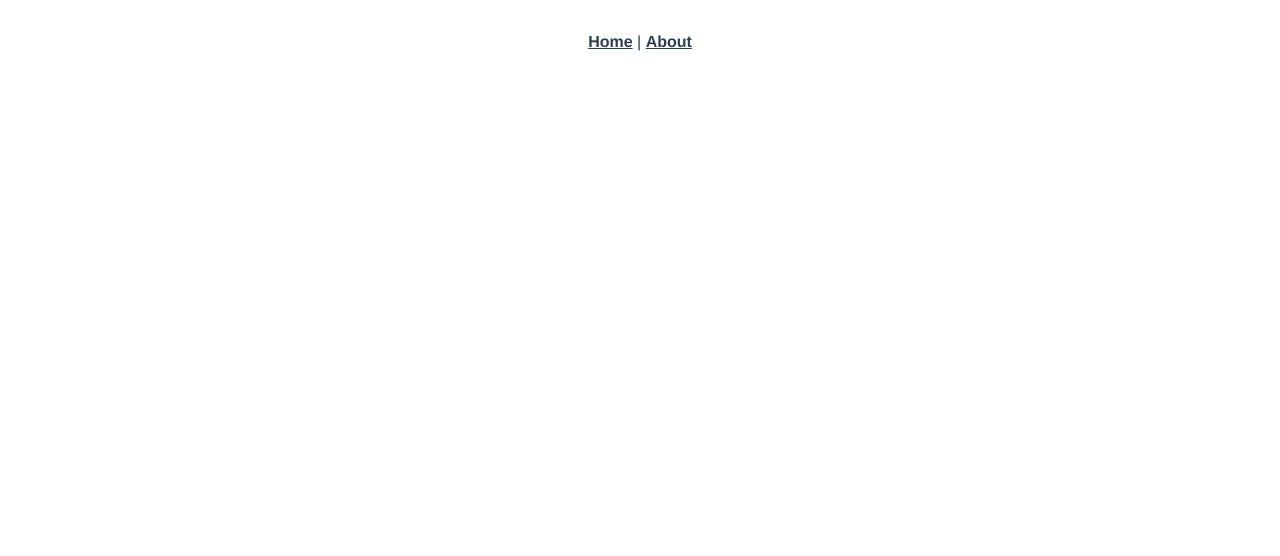
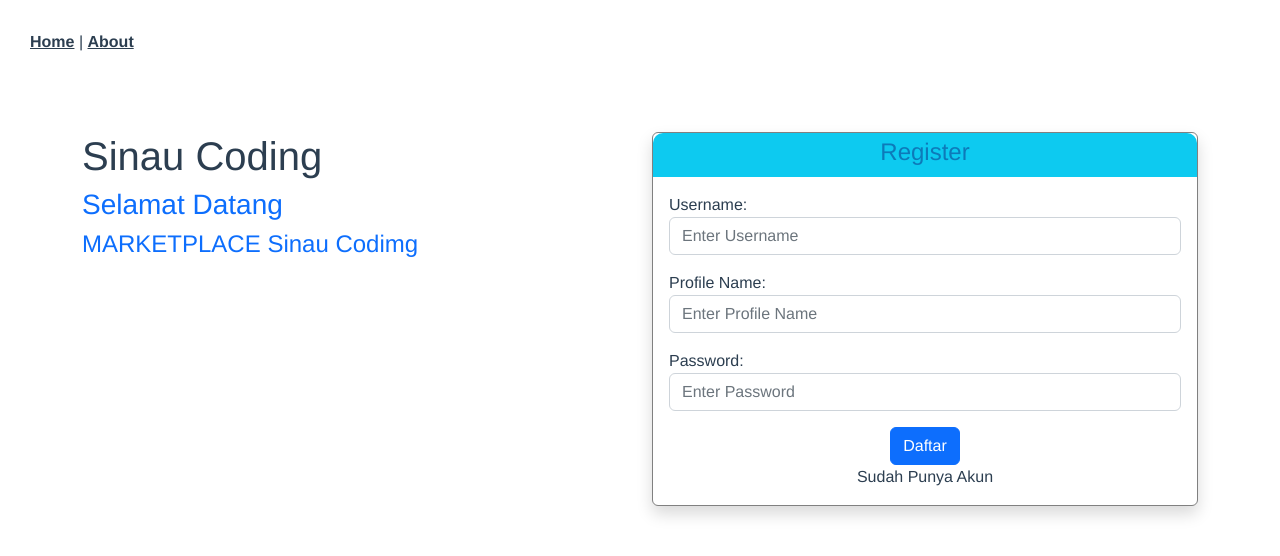
Before and after one commit to mkurniaiqbal/mini-project-sinau-coding, a Vue app: page /register in a window 1280 px wide. Shown: the top 556 px of the page. Built offline with nearby package versions, Linux system fonts and the light colour scheme.

Commit message:
Add Section Register

```diff
--- a/package.json
+++ b/package.json
@@ -7,6 +7,7 @@
     "build": "vue-cli-service build"
   },
   "dependencies": {
+    "axios": "^1.0.0",
     "bootstrap": "^5.2.2",
     "bootstrap-vue": "^2.22.0",
     "core-js": "^3.8.3",
--- a/src/App.vue
+++ b/src/App.vue
@@ -4,7 +4,7 @@
       <router-link to="/">Home</router-link> |
       <router-link to="/about">About</router-link>
     </nav>
-    <router-view/>
+    <router-view />
   </div>
 </template>
 
@@ -13,7 +13,7 @@
   font-family: Avenir, Helvetica, Arial, sans-serif;
   -webkit-font-smoothing: antialiased;
   -moz-osx-font-smoothing: grayscale;
-  text-align: center;
+  // text-align: center;
   color: #2c3e50;
 }
 
--- /dev/null
+++ b/src/components/FormRegister.vue
@@ -0,0 +1,111 @@
+<template>
+    <div class="m-auto mt-5 container">
+        <div class="row">
+            <b-col class="header-login primary">
+                <h1>Sinau Coding</h1>
+                <h3 class="text-primary">Selamat Datang</h3>
+                <h4 class="text-primary"><span style="text-transform: uppercase;"> Marketplace</span> Sinau Codimg</h4>
+            </b-col>
+
+            <b-col>
+                <div class="form-login shadow  bg-white rounded">
+                    <div class="header-form-login bg-info mb-3">
+                        <h4>Register</h4>
+                    </div>
+                    <div class="body-form-login ps-3 pe-3">
+                        <!-- <b-card border-variant="primary" header="Register" header-border-variant="primary"></b-card> -->
+
+                        <b-form @submit="onSubmit" @reset="onReset" v-if="show">
+                            <b-form-group id="input-group-1" label="Username:" label-for="input-1" class="mb-3">
+                                <b-form-input id="input-1" v-model="form.username" placeholder="Enter Username"
+                                    required>
+                                </b-form-input>
+                            </b-form-group>
+                            <b-form-group id="input-group-2" label="Profile Name:" label-for="input-2" class="mb-3">
+                                <b-form-input id="input-2" v-model="form.profileName" placeholder="Enter Profile Name"
+                                    required>
+                                </b-form-input>
+                            </b-form-group>
+
+                            <b-form-group class="mb-3" id="input-group-4" label="Password:" label-for="input-4">
+                                <b-form-input id="input-4" type="password" v-model="form.password"
+                                    placeholder="Enter Password" required></b-form-input>
+                            </b-form-group>
+
+                            <div class="tes">
+                                <b-button type="submit" variant="primary">Daftar</b-button>
+                                <router-link to="/" class="navbar-brand">
+                                    <p>Sudah Punya Akun</p>
+                                </router-link>
+                            </div>
+                        </b-form>
+                    </div>
+
+
+                </div>
+            </b-col>
+
+        </div>
+    </div>
+</template>
+<script>
+import axios from "axios";
+export default {
+    data() {
+        return {
+            form: {
+                username: "",
+                password: "",
+                profileName: "",
+            },
+            show: true,
+        };
+    },
+    methods: {
+        async onSubmit(event) {
+            event.preventDefault();
+            try {
+                const data = await axios.post(
+                    "http://localhost:8080/auth/register",
+                    this.form
+                );
+                alert("data berhasil di buat");
+                console.log("ini register", data);
+                this.onReset(event);
+            } catch (error) {
+                console.log("ini register gagal", error);
+                alert("data gagal di buat");
+            }
+        },
+        onReset(event) {
+            event.preventDefault();
+            this.form.username = "";
+            this.form.password = "";
+            this.form.profileName = "";
+            this.show = false;
+            this.$nextTick(() => {
+                this.show = true;
+            });
+        },
+    },
+};
+</script>
+<style scoped>
+.form-login {
+    border-radius: 10px;
+    border: 1px solid gray;
+}
+
+.header-form-login {
+    border-radius: 10px 10px 0 0;
+    padding-top: 5px;
+    padding-bottom: 2px;
+    text-align: center;
+    color: rgb(13, 122, 185);
+}
+
+.tes {
+    /* justify-content: center; */
+    text-align: center;
+}
+</style>
--- a/src/router/index.js
+++ b/src/router/index.js
@@ -1,29 +1,35 @@
-import Vue from 'vue'
-import VueRouter from 'vue-router'
-import HomeView from '../views/HomeView.vue'
+import Vue from "vue";
+import VueRouter from "vue-router";
+import HomeView from "../views/HomeView.vue";
 
-Vue.use(VueRouter)
+Vue.use(VueRouter);
 
 const routes = [
   {
-    path: '/',
-    name: 'home',
-    component: HomeView
+    path: "/",
+    name: "home",
+    component: HomeView,
   },
   {
-    path: '/about',
-    name: 'about',
+    path: "/about",
+    name: "about",
     // route level code-splitting
     // this generates a separate chunk (about.[hash].js) for this route
     // which is lazy-loaded when the route is visited.
-    component: () => import(/* webpackChunkName: "about" */ '../views/AboutView.vue')
-  }
-]
+    component: () =>
+      import(/* webpackChunkName: "about" */ "../views/AboutView.vue"),
+  },
+  {
+    path: "/register",
+    name: "register",
+    component: () => import("../components/FormRegister.vue"),
+  },
+];
 
 const router = new VueRouter({
-  mode: 'history',
+  mode: "history",
   base: process.env.BASE_URL,
-  routes
-})
+  routes,
+});
 
-export default router
+export default router;
--- a/vue.config.js
+++ b/vue.config.js
@@ -1,4 +1,7 @@
-const { defineConfig } = require('@vue/cli-service')
+const { defineConfig } = require("@vue/cli-service");
 module.exports = defineConfig({
-  transpileDependencies: true
-})
+  transpileDependencies: true,
+  devServer: {
+    proxy: "http://159.223.57.121:8090/",
+  },
+});
```
Also changed, not shown: 1 other file (tests, documents, lock files or other folders).
